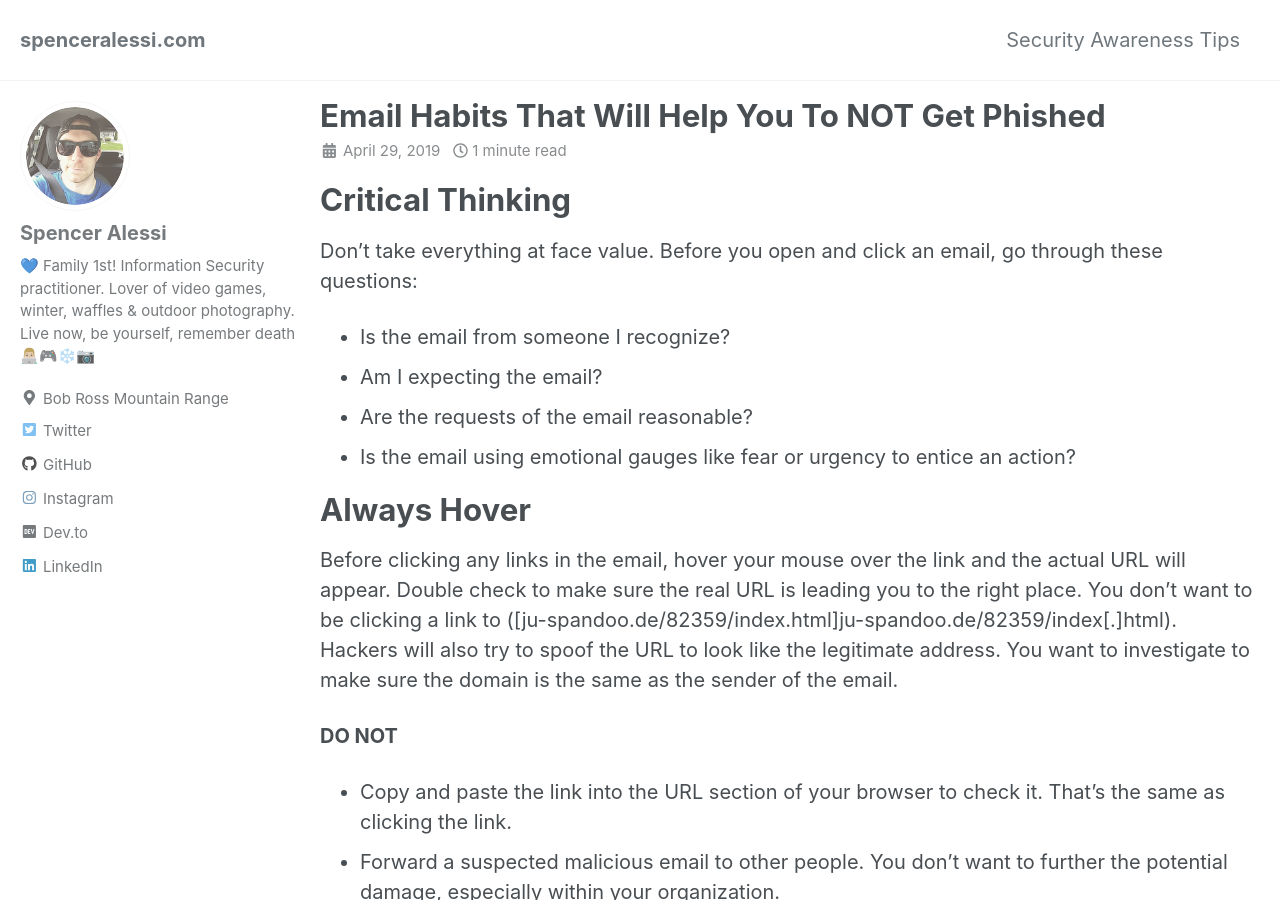
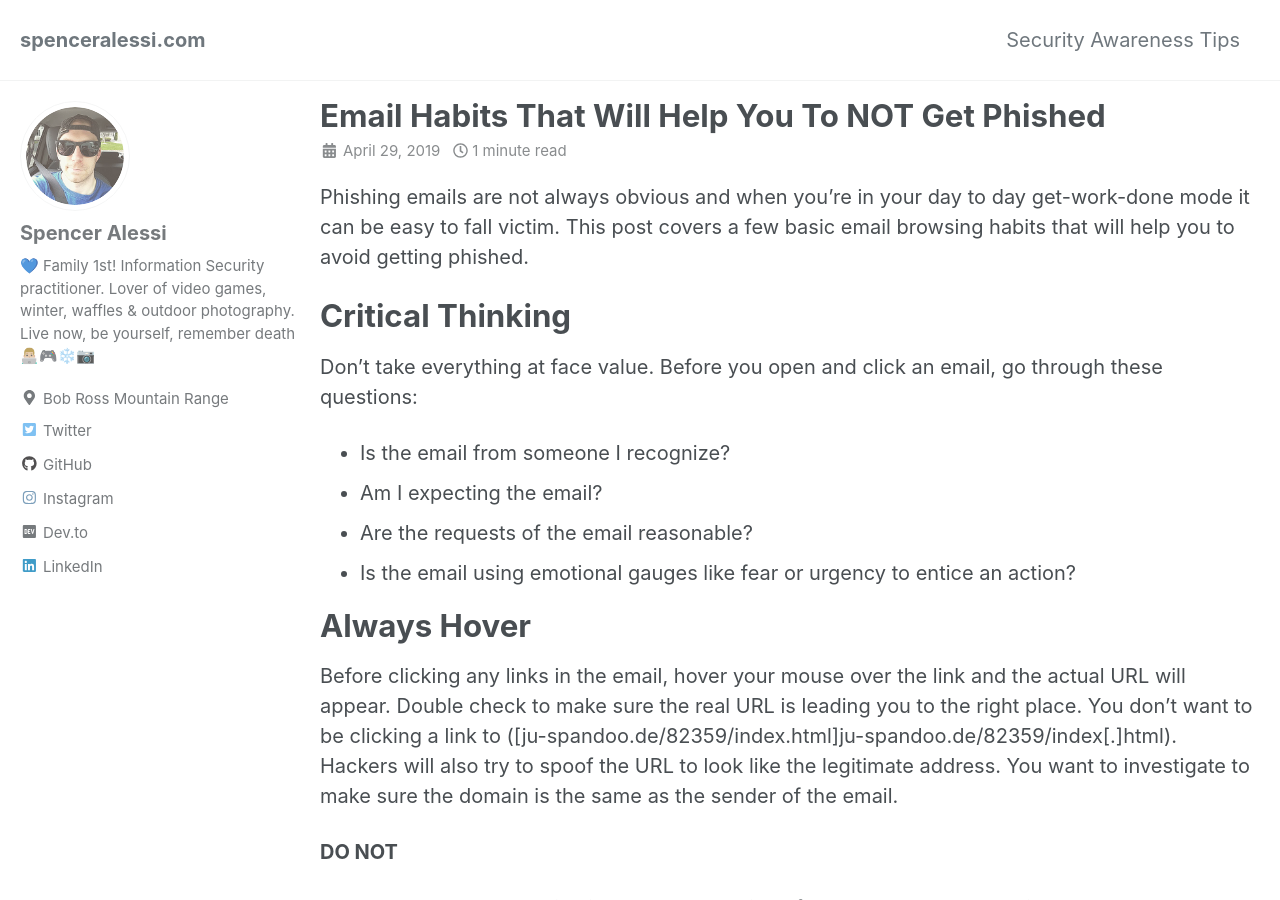
Before and after one commit to techspence/techspence.github.io, a Jekyll site: the page built from _securityawareness/2019-04-29-Email-Habits-That-Will-Help-You-To-NOT-Get-Phished.md, in a window 1280 px wide and 900 px high. Built offline with Jekyll 4.4.1, drawn with Linux system fonts in a browser that asks for light colours; cached includes are drawn as plain includes.

Commit message:
updated email habits post

```diff
--- a/_securityawareness/2019-04-29-Email-Habits-That-Will-Help-You-To-NOT-Get-Phished.md
+++ b/_securityawareness/2019-04-29-Email-Habits-That-Will-Help-You-To-NOT-Get-Phished.md
@@ -4,6 +4,8 @@ classes: wide
 title: "Email Habits That Will Help You To NOT Get Phished"
 date: 2019-04-29
 ---
+Phishing emails are not always obvious and when you're in your day to day get-work-done mode it can be easy to fall victim. This post covers a few basic email browsing habits that will help you to avoid getting phished.
+
 # Critical Thinking
 
 Don’t take everything at face value. Before you open and click an email, go through these questions:
```
